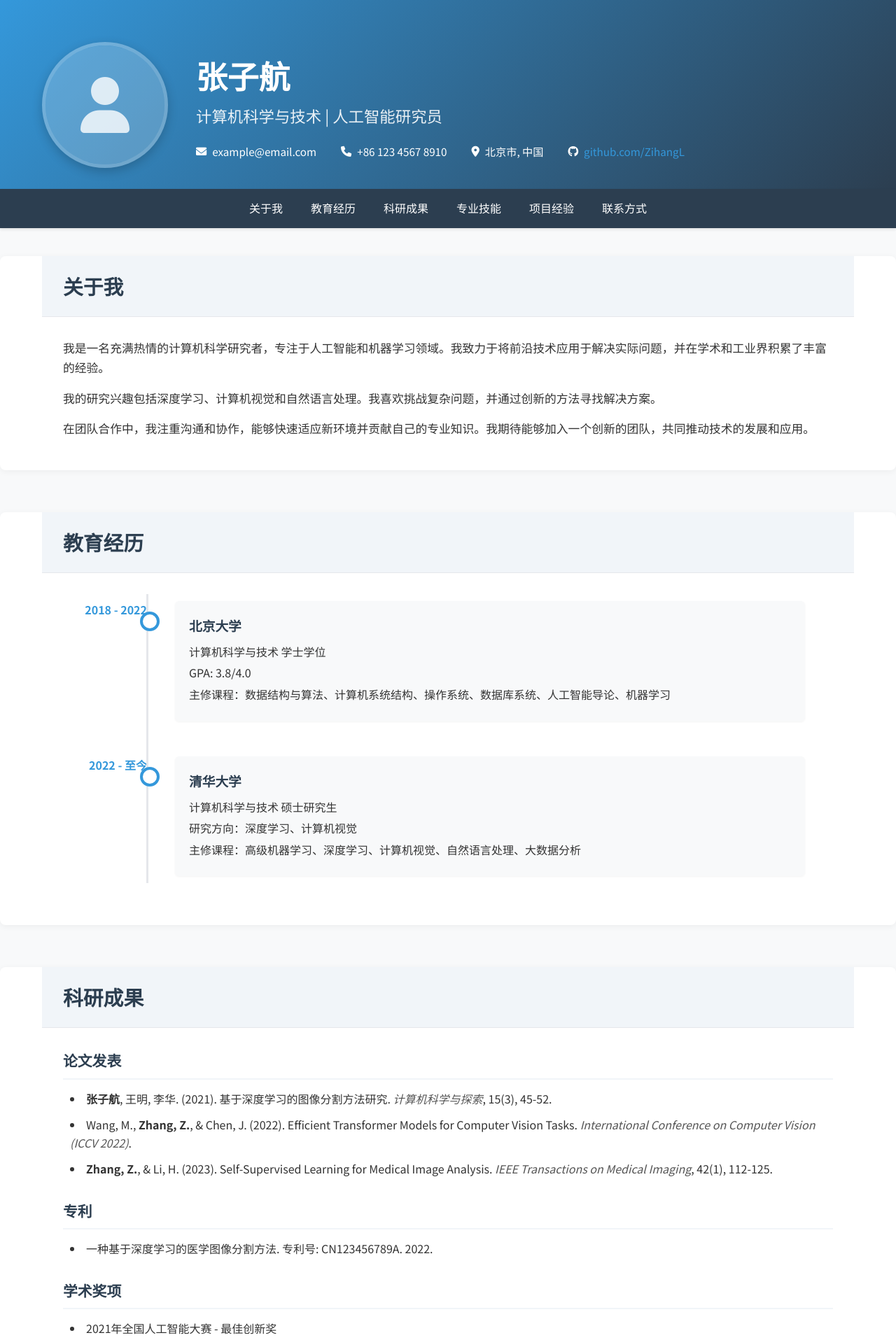
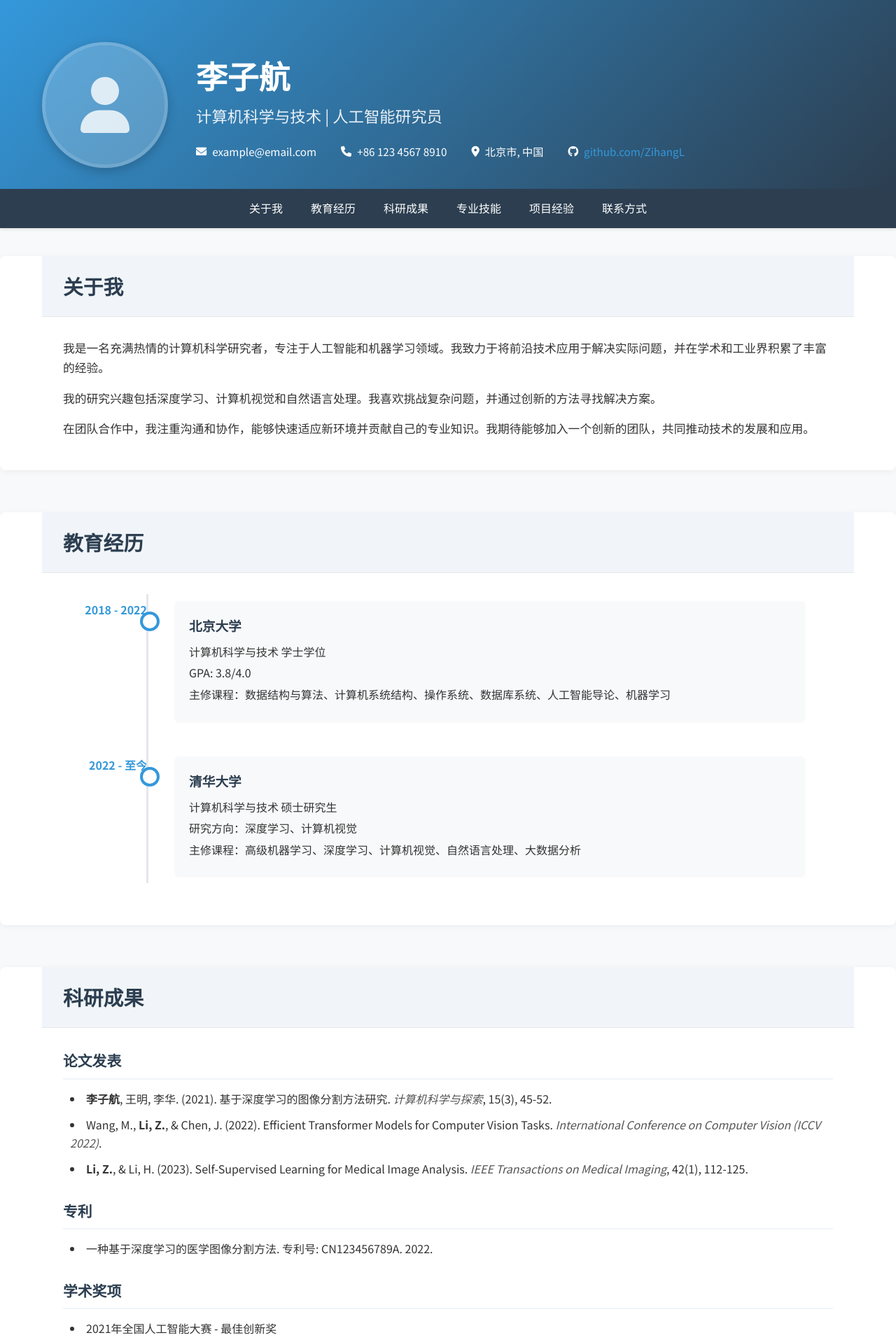
Before and after one commit to ZihangL/ZihangL.github.io, a plain HTML site: page index.html in a window 1280 px wide. Shown: the top 1915 px of the page at 70% size. Drawn offline with Linux system fonts and the light colour scheme.

Commit message:
update name

```diff
--- a/index.html
+++ b/index.html
@@ -3,7 +3,7 @@
 <head>
     <meta charset="UTF-8">
     <meta name="viewport" content="width=device-width, initial-scale=1.0">
-    <title>张子航 - 个人简历</title>
+    <title>李子航 - 个人简历</title>
     <link rel="stylesheet" href="styles.css">
     <link rel="stylesheet" href="https://cdnjs.cloudflare.com/ajax/libs/font-awesome/6.0.0-beta3/css/all.min.css">
     <link href="https://fonts.googleapis.com/css2?family=Noto+Sans+SC:wght@300;400;500;700&display=swap" rel="stylesheet">
@@ -19,7 +19,7 @@
                     </div>
                 </div>
                 <div class="profile-content">
-                    <h1>张子航</h1>
+                    <h1>李子航</h1>
                     <h2>计算机科学与技术 | 人工智能研究员</h2>
                     <div class="contact-info">
                         <div><i class="fas fa-envelope"></i> example@email.com</div>
@@ -93,13 +93,13 @@
                         <h3>论文发表</h3>
                         <ul>
                             <li>
-                                <strong>张子航</strong>, 王明, 李华. (2021). 基于深度学习的图像分割方法研究. <em>计算机科学与探索</em>, 15(3), 45-52.
+                                <strong>李子航</strong>, 王明, 李华. (2021). 基于深度学习的图像分割方法研究. <em>计算机科学与探索</em>, 15(3), 45-52.
                             </li>
                             <li>
-                                Wang, M., <strong>Zhang, Z.</strong>, & Chen, J. (2022). Efficient Transformer Models for Computer Vision Tasks. <em>International Conference on Computer Vision (ICCV 2022)</em>.
+                                Wang, M., <strong>Li, Z.</strong>, & Chen, J. (2022). Efficient Transformer Models for Computer Vision Tasks. <em>International Conference on Computer Vision (ICCV 2022)</em>.
                             </li>
                             <li>
-                                <strong>Zhang, Z.</strong>, & Li, H. (2023). Self-Supervised Learning for Medical Image Analysis. <em>IEEE Transactions on Medical Imaging</em>, 42(1), 112-125.
+                                <strong>Li, Z.</strong>, & Li, H. (2023). Self-Supervised Learning for Medical Image Analysis. <em>IEEE Transactions on Medical Imaging</em>, 42(1), 112-125.
                             </li>
                         </ul>
                     </div>
@@ -312,7 +312,7 @@
 
     <footer>
         <div class="container">
-            <p>&copy; 2023 张子航. 保留所有权利.</p>
+            <p>&copy; 2023 李子航. 保留所有权利.</p>
         </div>
     </footer>
 
```
